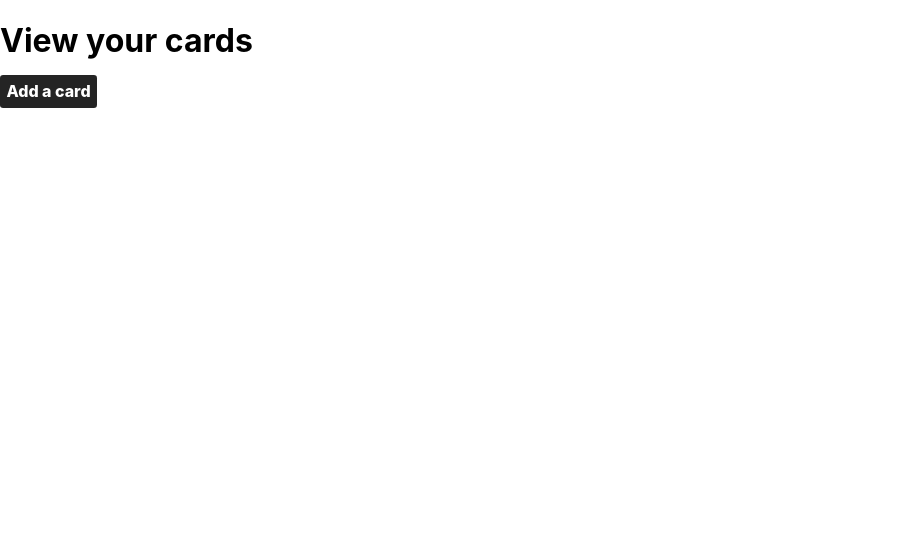
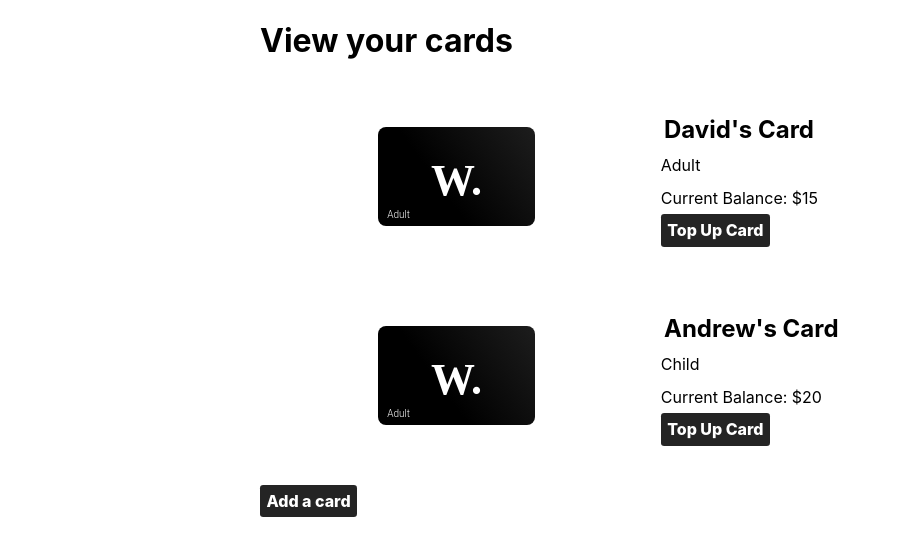
Before and after one commit to dsingo/asd-project, a React (Create React App) app in the folder frontend/: page / in a window 1280 px wide. Shown: the top 556 px of the page, without its empty margins (0-901 px from the left). Built offline with nearby package versions, Linux system fonts and the light colour scheme.

Commit message:
more shit

```diff
--- a/frontend/src/App.js
+++ b/frontend/src/App.js
@@ -5,13 +5,22 @@ import AddCard from './pages/AddCard';
 import ViewCard from './pages/ViewCard';
 import { Router } from '@reach/router';
 import { CardsContextWrapper } from './contexts/CardsContext';
+import { createGlobalStyle } from 'styled-components';
+
+const GlobalStyle = createGlobalStyle`
+  html {
+    box-sizing: border-box;
+  }
+  *, *:before, *:after {
+    box-sizing: inherit;
+  }
+`
 
 function App() {
 
-
-
   return (
     <CardsContextWrapper>
+      <GlobalStyle />
       <Router>
         <Home path="/" />
         <AddCard path="/card/add" />
--- /dev/null
+++ b/frontend/src/components/CardListItem.js
@@ -0,0 +1,56 @@
+import React from 'react';
+import styled from 'styled-components';
+
+import DisplayCard from './DisplayCard';
+import Button from './Button';
+
+const ItemContainer = styled.div`
+    list-style-type: none;
+    margin: 2em .3em;
+    padding: .2em;
+    display: flex;
+    flex-direction: row;
+    width: 100%;
+
+    &>* {
+        margin: .6rem;
+        width: 50%;
+    }
+`;
+
+const DetailContainer = styled.div`
+    display: flex;
+    flex-direction: column;
+
+    h2 {
+        margin-bottom: .3rem;
+    }
+
+    &>* {
+        margin: 0.4em;
+    }
+`
+
+const CardContainer = styled.div`
+    display: flex;
+    justify-content: center;
+    align-items: center;
+`
+
+const CardListItem = ({ card }) => (
+    <ItemContainer>
+        <CardContainer>
+            <DisplayCard />
+        </CardContainer>
+        <DetailContainer>
+            <h2>{card.nickname}'s Card</h2>
+            <span>{card.type}</span>
+            <span>Current Balance: ${card.balance}</span>
+            <span>
+                <Button to="/card/edit/">Top Up Card</Button>
+            </span>
+        </DetailContainer>
+    </ItemContainer>
+)
+
+export default CardListItem;
--- /dev/null
+++ b/frontend/src/components/DisplayCard.js
@@ -0,0 +1,22 @@
+import React from 'react';
+
+
+export default () => (
+    <svg width="157px" height="99px" viewBox="0 0 157 99" version="1.1" xmlns="http://www.w3.org/2000/svg">
+        <defs>
+            <linearGradient x1="126.523935%" y1="17.9967446%" x2="38.6550806%" y2="58.4101013%" id="linearGradient-1">
+                <stop stop-color="#232323" offset="0%"></stop>
+                <stop stop-color="#000000" offset="100%"></stop>
+            </linearGradient>
+        </defs>
+        <g id="WayCard-Physical-Adult" stroke="none" stroke-width="1" fill="none" fill-rule="evenodd">
+            <rect id="Rectangle" fill="url(#linearGradient-1)" x="0" y="0" width="157" height="99" rx="8"></rect>
+            <text id="W." font-family="PlayfairDisplay-Regular_Bold, Playfair Display" font-size="44" font-weight="bold" fill="#FFFFFF">
+                <tspan x="53.0840725" y="68">W.</tspan>
+            </text>
+            <text id="Adult" font-family="Roboto-Light, Roboto" font-size="10" font-weight="300" fill="#FFFFFF">
+                <tspan x="9.12548828" y="91">Adult</tspan>
+            </text>
+        </g>
+    </svg>
+)
--- a/frontend/src/contexts/CardsContext.js
+++ b/frontend/src/contexts/CardsContext.js
@@ -1,7 +1,18 @@
 import React, { useReducer, useMemo } from 'react';
 import CardReducer from '../reducers/CardReducer';
 
-const cards = [];
+const cards = [
+      {
+        type: "Adult",
+        balance: 15.000,
+        nickname: "David"
+      },
+      {
+        type: "Child",
+        balance: 20.000,
+        nickname: "Andrew"
+      },
+    ];
 
 const CardsContext = React.createContext();
 
--- /dev/null
+++ b/frontend/src/layouts/CenteredViewport.js
@@ -0,0 +1,6 @@
+import styled from 'styled-components';
+
+export default styled.div`
+    margin: auto;
+    max-width: 760px;
+`;
--- a/frontend/src/pages/Home.js
+++ b/frontend/src/pages/Home.js
@@ -2,37 +2,22 @@ import React, { useContext } from 'react';
 import { Link } from '@reach/router';
 import CardsContext from '../contexts/CardsContext';
 import Button from '../components/Button'
+import CenteredViewport from '../layouts/CenteredViewport';
+import CardListItem from '../components/CardListItem';
 
 export default () => {
-  // const cards = [
-  //   {
-  //     id: "1",
-  //     type: "Adult",
-  //     balance: 15.000,
-  //     nickname: "David"
-  //   },
-  //   {
-  //     id: "2",
-  //     type: "Child",
-  //     balance: 20.000,
-  //     nickname: "Andrew"
-  //   },
-  // ];
+  // const cards = ;
 
   const { state:cards } = useContext(CardsContext);
 
   return (
-    <>
+    <CenteredViewport>
       <h1>View your cards</h1>
-      <ul>
-        {cards.map( (card, index) => (
-          <li>
-            <Link to={`/card/${index}`}>{card.nickname}'s Card</Link> - Balance ${card.balance}
-          </li>
-        ))}
-      </ul>
+      {cards.map( (card, index) => (
+        <CardListItem card={card} key={index} />
+      ))}
 
       <Button to="/card/add">Add a card</Button>
-    </>
+    </CenteredViewport>
   )
 }
```
Also changed, not shown: frontend/src/layouts/default.js (deleted), 2 other files (tests, documents, lock files or other folders).
